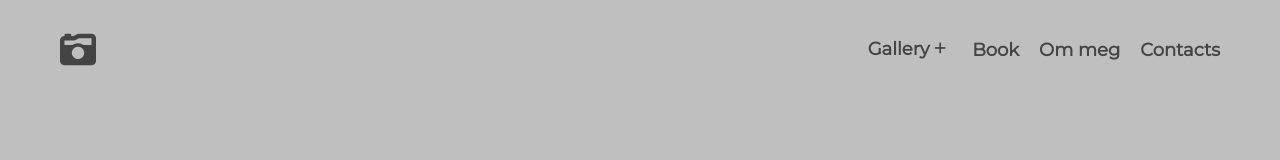
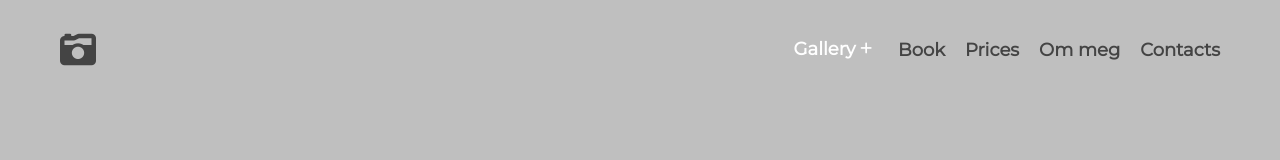
Before and after one commit to KatjaSi/photograph, a React (Create React App) app: page /1 in a window 1280 px wide. Shown: the top 160 px of the page. Built offline with nearby package versions, Linux system fonts and the light colour scheme.

Commit message:
updates to navbar

```diff
--- a/src/App.js
+++ b/src/App.js
@@ -1,4 +1,4 @@
-import {Switch, Route, BrowserRouter} from 'react-router-dom';
+import {Switch, Route} from 'react-router-dom';
 
 import './App.css';
 
@@ -6,7 +6,7 @@ import HomePage from './pages/homepage/homepage.component';
 import './pages/homepage/homepage.styles.scss';
 
 import CategoryPage from './components/category-page/category-page.component';
-import Navbar from './components/navbar/navbar.component';
+import Prices from './pages/prices/prices.component';
 
 import Section_Data from './components/categories-menu/data';
 
@@ -17,6 +17,7 @@ function App() {
     <div>
         <Switch>
           <Route exact path = '/' component = {HomePage}/>
+          <Route exact path = '/prices' component = {Prices}/>
           <Route exact path = '/:title' component = {CategoryPage}/>
         </Switch>
     </div>
--- a/src/components/category-page/category-page.component.jsx
+++ b/src/components/category-page/category-page.component.jsx
@@ -9,7 +9,7 @@ import Navbar from '../navbar/navbar.component';
 const CategoryPage = props => {
     return (
         <div>
-            <Navbar activeTitle = {props.match.params.title}/>
+            <Navbar activeTitle = {props.match.params.title} isGallery = {true}/>
             <div className = "gallery">
                 <ResponsiveMasonry
                     columnsCountBreakPoints={{ 350: 1, 750: 2, 900: 3,1200:4}}>
--- a/src/components/navbar/navbar.component.jsx
+++ b/src/components/navbar/navbar.component.jsx
@@ -5,10 +5,11 @@ import Section_Data from  '../categories-menu/data';
 import './navbar.styles.scss';
 
 class Navbar extends Component {
-    constructor({activeTitle}) {
+    constructor({activeTitle, isGallery}) {
         super();
         this.state = {
             active: activeTitle,
+            isGallery: isGallery,
             clicked: false,
             options: Section_Data.map((item) => ({title: item.title, linkUrl: item.linkUrl}) ),
             activeGallery: false
@@ -24,6 +25,7 @@ class Navbar extends Component {
     }
 
     render() {
+        console.log(this.state.active);
         return(
             <nav className = "navbar-items">
                 <a className = "navbar-logo" href = "/">
@@ -33,19 +35,23 @@ class Navbar extends Component {
                 </div>
                 <ul className = {this.state.clicked ? "nav-menu active" : "nav-menu"}>
                 <div className = "dropdown">
-                    <button className = "dropbtn option" onClick = {this.handleGalleryClick }>Gallery&nbsp;
+                    <button
+                      className = {this.state.isGallery ? "dropbtn option active" : "dropbtn option"}
+                      onClick = {this.handleGalleryClick }>
+                        Gallery&nbsp;
                         <i className={this.state.activeGallery ? "fa fa-minus fa-xs":"fa fa-plus fa-xs"}></i>
                     </button>
                     <div className = "dropdown-content" style = {this.state.activeGallery? {display: "block"}:{display:"none"}}>
                         {
                         this.state.options.map(
                         (option, idx) => <li key = {idx}  >
-                            <a className = {this.state.active === option.linkUrl? 'option active':'option '}  href = {option.linkUrl}>{option.title}</a></li>
+                            <a className = {this.state.active === option.linkUrl? 'option active':'option'}  href = {option.linkUrl}>{option.title}</a></li>
                         )
                      }
                     </div>
                 </div>
                 <li><a className = {this.state.active === "book" ? "option info active":"option info"} href = "book">Book</a></li>
+                <li><a className = {this.state.active === "prices" ? "option info active":"option info"} href = "prices">Prices</a></li>
                 <li><a className ={this.state.active === "omMeg" ? "option info active":"option info"} href = "omMeg">Om meg</a></li>
                 <li><a className ={this.state.active === "contacts" ? "option info active":"option info"} href = "contacts">Contacts</a></li>
                 </ul>
--- a/src/components/navbar/navbar.styles.scss
+++ b/src/components/navbar/navbar.styles.scss
@@ -5,9 +5,7 @@
     color: #444;
 }
 
-.active {
-    color: white;
-}
+
 
 .navbar-items {
     height: 60px;
@@ -39,6 +37,10 @@
                 @include font-style-nav();
             }
 
+            .active {
+                color: white;
+            }
+
         }
 
         .dropdown-content .option {
@@ -49,9 +51,14 @@
             color: white;
         }
 
+        .dropdown-content .active {
+            color: white;
+        }
+
         .active {
             color: white;
         }
+
     }
 
     .menu-icon {
@@ -120,7 +127,7 @@
             flex-direction: column;
             justify-content: space-between;
             width: 90%;
-            height: 250px;
+            height: 320px;
             position: absolute;
             top: 75px;
             left: -100%;
@@ -162,6 +169,7 @@
             opacity: 1;
             transition: all 0.5s ease;
             z-index: 1;
+
         }
 
         .option {
--- /dev/null
+++ b/src/pages/prices/prices.component.jsx
@@ -0,0 +1,12 @@
+import React from 'react';
+import './prices.styles.scss';
+
+import Navbar from '../../components/navbar/navbar.component';
+
+const Prices = () => (
+    <div>
+        <Navbar activeTitle = "prices" isGallery = {false}/>
+    </div>
+)
+
+export default Prices;
```
Also changed, not shown: src/pages/prices/prices.styles.scss (added), 1 other file (tests, documents, lock files or other folders).
